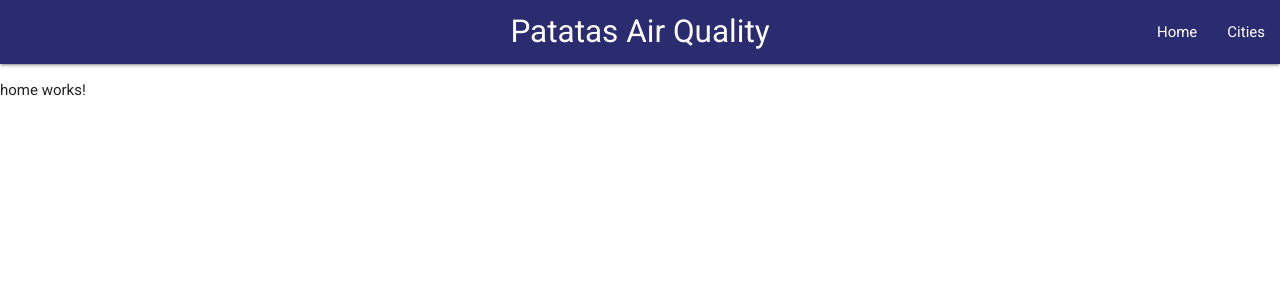
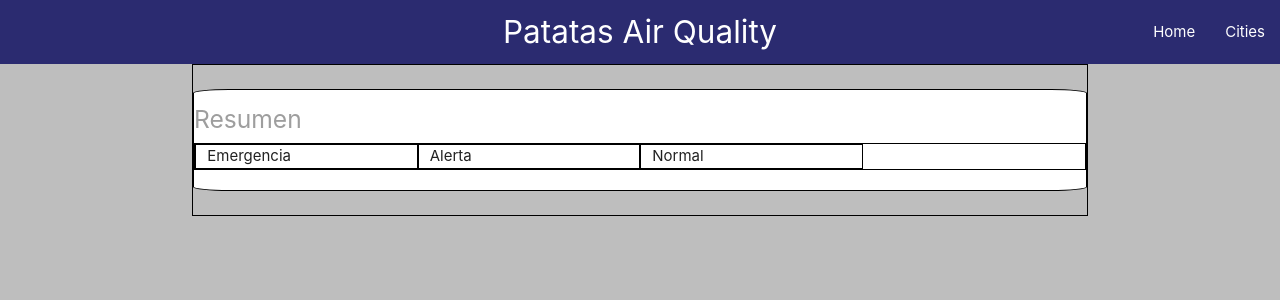
Before and after one commit to josephrojas21/tekus, an Angular app: page / in a window 1280 px wide. Shown: the top 300 px of the page. Built offline with nearby package versions, Linux system fonts and the light colour scheme.

Commit message:
summary start and create models of devices for get info

```diff
--- a/src/app/Services/http-post.service.ts
+++ b/src/app/Services/http-post.service.ts
@@ -2,6 +2,7 @@ import { Cities } from './../models/cities';
 import { Injectable } from '@angular/core';
 import { HttpClient } from '@angular/common/http';
 import { Observable } from 'rxjs';
+import { Devices } from '../models/devices';
 
 
 
@@ -25,8 +26,8 @@ export class HttpPostService {
 
 
 
-  public getDevices():Observable<Cities[]> {
-    return  this.http.get<Cities[]>
-                    (this.urlCities);
+  public getDevices():Observable<Devices[]> {
+    return  this.http.get<Devices[]>
+                    (this.urlDevices);
   }
 }
--- a/src/app/app.component.css
+++ b/src/app/app.component.css
@@ -1,3 +1,7 @@
 nav{
     background-color: rgb(43, 43, 112) !important;
 }
+
+html{
+    background-color: rgb(190, 190, 190);
+}
--- a/src/app/app.component.html
+++ b/src/app/app.component.html
@@ -1,4 +1,5 @@
-<nav>
+<html>
+  <nav>
     <div class="nav-wrapper">
       <div>
           <a href="#" class="brand-logo center">Patatas Air Quality</a>
@@ -10,5 +11,6 @@
           </ul>
       </div>
     </div>
-  </nav>
+</nav>
 <router-outlet></router-outlet>
+</html>
--- a/src/app/cities/cities.component.css
+++ b/src/app/cities/cities.component.css
@@ -1,4 +1,7 @@
+html{
+  background-color: rgb(190, 190, 190);
 
+}
 .table-container ,.table-header {
     width: 80%;
     margin: 24px auto;
@@ -12,6 +15,7 @@
 
   .table-header {
     padding: 8px 24px 0;
+    background: white;
   }
 
   .mat-form-field {
--- a/src/app/cities/cities.component.html
+++ b/src/app/cities/cities.component.html
@@ -1,4 +1,4 @@
-
+<html>
       <div class="table-header mat-elevation-z8">
             <mat-form-field>
               <input matInput (keyup)="applyFilter($event.target.value)"
@@ -42,3 +42,5 @@
           <mat-row *matRowDef="let row; columns: displayedColumns;"></mat-row>
       </mat-table>
       </div>
+
+</html>
--- a/src/app/home/home.component.css
+++ b/src/app/home/home.component.css
@@ -0,0 +1,14 @@
+html{
+    background-color: rgb(190, 190, 190);
+}
+
+.summary{
+    background-color: white;
+    border-radius: 4%;
+    margin: 24px auto;
+}
+
+div{
+    border: 1px solid black;
+
+}
--- a/src/app/home/home.component.html
+++ b/src/app/home/home.component.html
@@ -1,3 +1,20 @@
-<p>
-  home works!
-</p>
+<html>
+  <div class="container">
+    <div class="summary">
+      <h5 class="grey-text">Resumen</h5>
+      <div class="row">
+        <div class="col l3 col-sm-3 ">
+          <span>Emergencia</span>
+        </div>
+        <div class="col l3 col-sm-3">
+          <span>Alerta</span>
+        </div>
+        <div class="col l3 col-sm-3">
+          <span>Normal</span>
+        </div>
+      </div>
+    </div>
+
+  </div>
+
+</html>
--- a/src/app/home/home.component.ts
+++ b/src/app/home/home.component.ts
@@ -1,4 +1,5 @@
 import { Component, OnInit } from '@angular/core';
+import { HttpPostService } from '../Services/http-post.service';
 
 @Component({
   selector: 'app-home',
@@ -7,9 +8,19 @@ import { Component, OnInit } from '@angular/core';
 })
 export class HomeComponent implements OnInit {
 
-  constructor() { }
+  constructor(private dataService: HttpPostService) { }
 
   ngOnInit() {
   }
 
+  renderDataTable() {
+    this.dataService.getCities()
+      .subscribe(
+          x => {
+    },
+    error => {
+      console.log('There was an error while retrieving Devices!' + error);
+    });
+  }
+
 }
--- /dev/null
+++ b/src/app/models/devices.ts
@@ -0,0 +1,9 @@
+export class Devices {
+    Id:	String;
+    Name: String;
+    LastActivity: String;
+    Temperature: number;
+    CityId:	number;
+    StormLevel:	String
+    AirQuality:	number;
+}
```
Also changed, not shown: 1 other file (tests, documents, lock files or other folders). Lines whose indentation alone changed are shown as unchanged.
